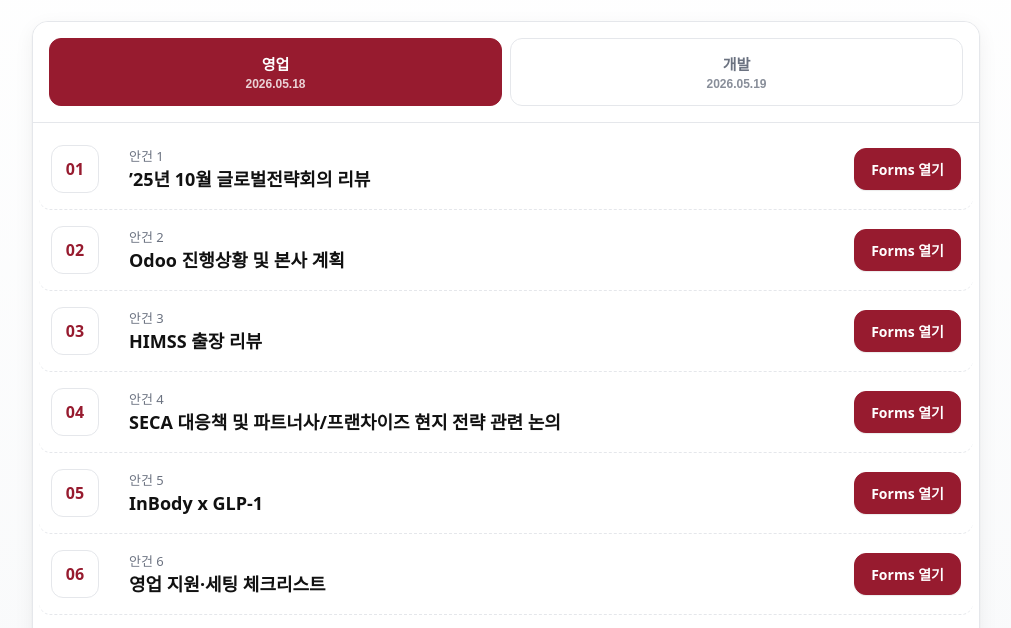
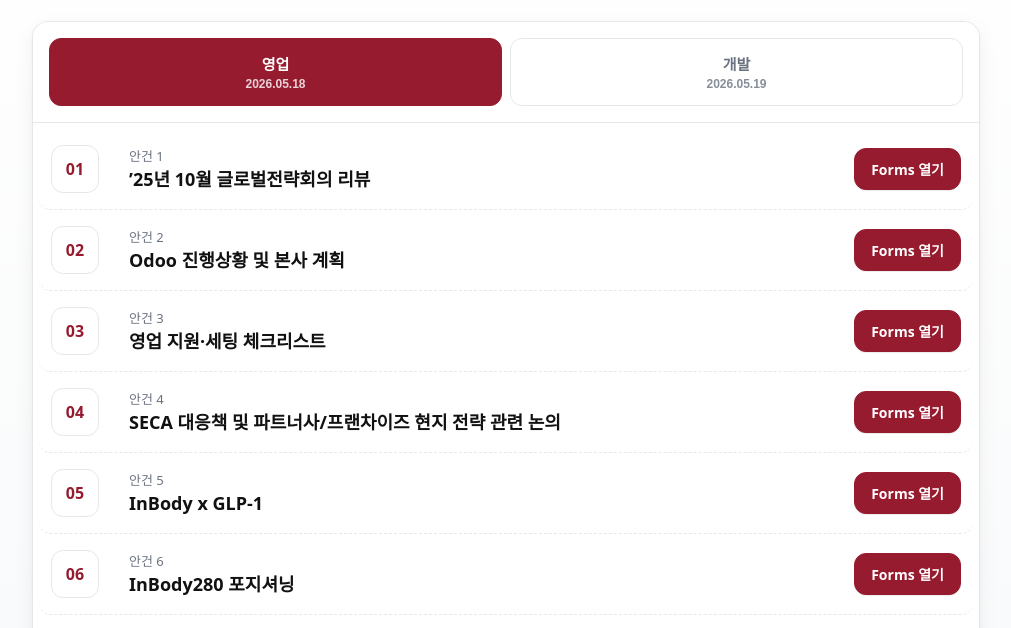
Before and after one commit to glorialiakim/2026_05_GSM_QA, a plain HTML site: page index.html in a window 1280 px wide. Shown: the part 132-760 px from the top of the page, without its empty margins (134-1145 px from the left). Drawn offline with Linux system fonts and the light colour scheme; a web font is replaced by a local one.

Commit message:
Update index.html

```diff
--- a/index.html
+++ b/index.html
@@ -141,10 +141,10 @@
             <div class="badge">03</div>
             <div class="content">
               <div class="agenda">안건 3</div>
-              <h3 class="title">HIMSS 출장 리뷰</h3>
+              <h3 class="title">영업 지원·세팅 체크리스트</h3>
             </div>
             <div class="actions">
-              <a class="btn primary" href="https://forms.office.com/r/CK9FPv5VkW" target="_blank" rel="noopener">Forms 열기</a>
+              <a class="btn primary" href="https://forms.office.com/r/Ss2wfnt86p" target="_blank" rel="noopener">Forms 열기</a>
             </div>
           </article>
 
@@ -174,10 +174,10 @@
             <div class="badge">06</div>
             <div class="content">
               <div class="agenda">안건 6</div>
-              <h3 class="title">영업 지원·세팅 체크리스트</h3>
+              <h3 class="title">InBody280 포지셔닝</h3>
             </div>
             <div class="actions">
-              <a class="btn primary" href="https://forms.office.com/r/Ss2wfnt86p" target="_blank" rel="noopener">Forms 열기</a>
+              <a class="btn primary" href="https://forms.office.com/r/CK9FPv5VkW" target="_blank" rel="noopener">Forms 열기</a>
             </div>
           </article>
 
```
